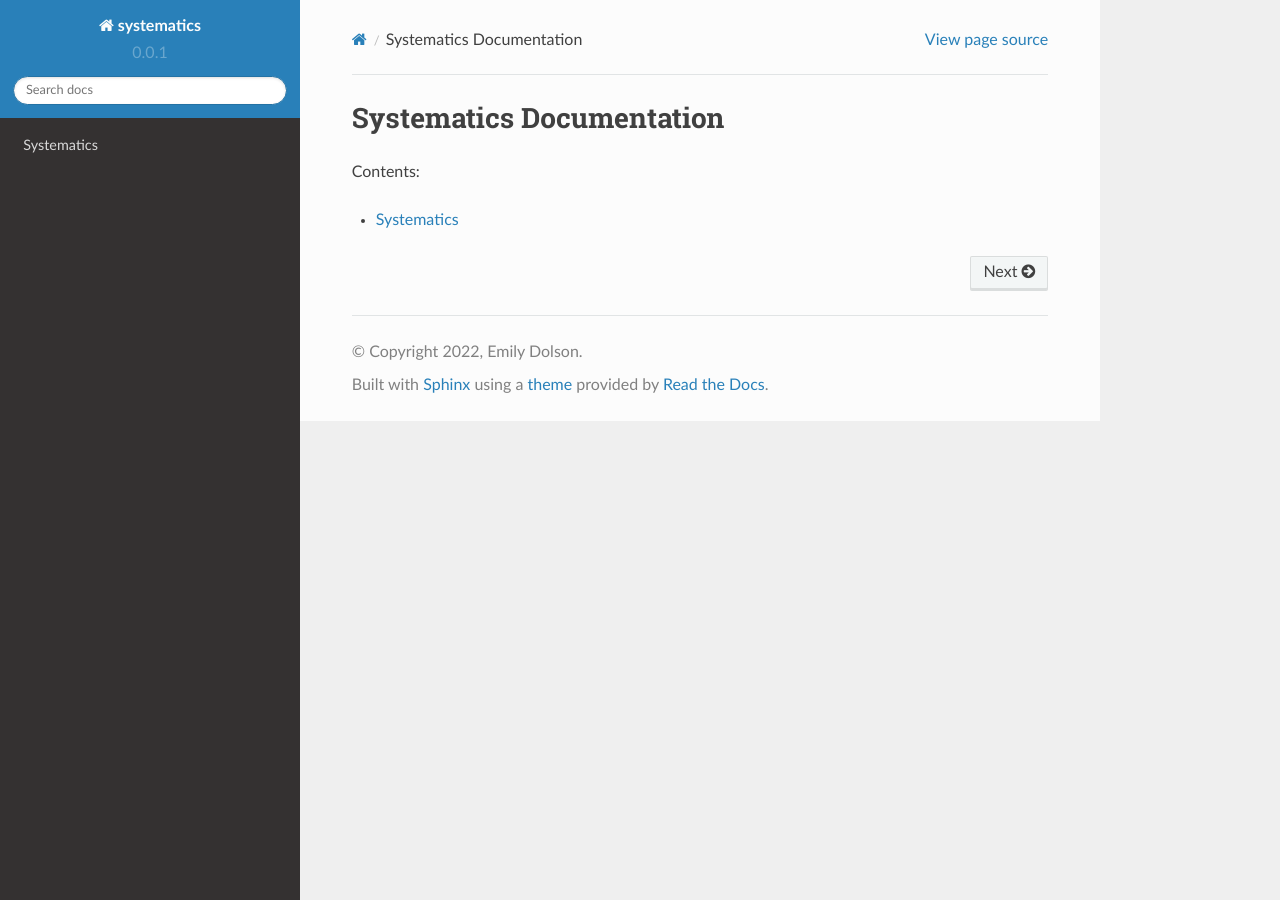
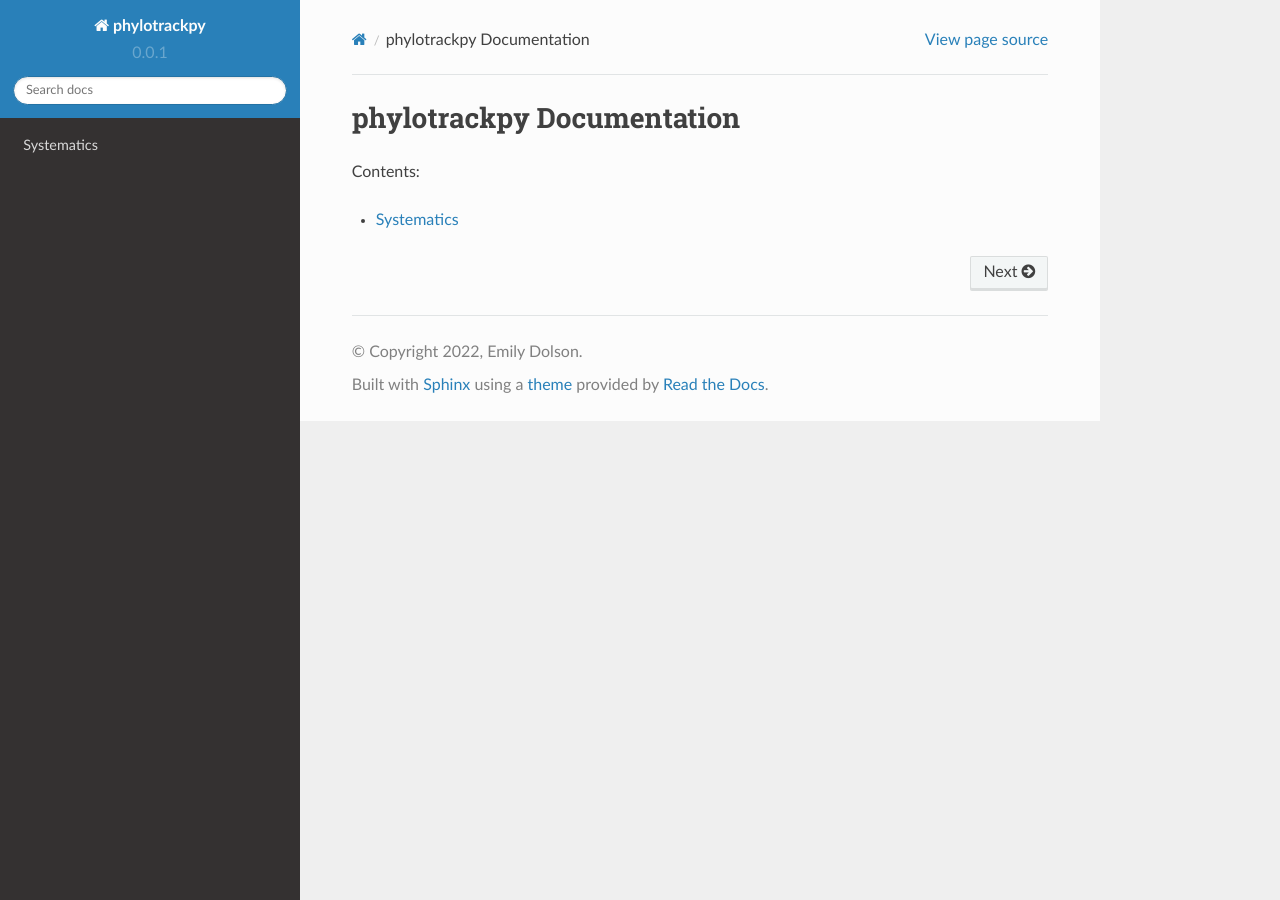
Before and after one commit to emilydolson/phylotrackpy, a Sphinx documentation site: the page built from docs/index.md, in a window 1280 px wide. Built offline with Sphinx 7.4.7 and the Read the Docs theme 2.0.0, drawn with Linux system fonts in a browser that asks for light colours.

Commit message:
Change package name to phylotrackpy

```diff
--- a/README.md
+++ b/README.md
@@ -1,3 +1,3 @@
-# python-phylogeny-tracker
+# phylotrackpy: a python phylogeny tracker
 
 [![Tests](https://github.com/emilydolson/python-phylogeny-tracker/actions/workflows/test.yml/badge.svg)](https://github.com/emilydolson/python-phylogeny-tracker/actions/workflows/test.yml) [![Documentation Status](https://readthedocs.org/projects/python-phylogeny-tracker/badge/?version=latest)](https://python-phylogeny-tracker.readthedocs.io/en/latest/?badge=latest)
--- a/docs/conf.py
+++ b/docs/conf.py
@@ -53,7 +53,7 @@ source_suffix = [".rst", ".md"]
 master_doc = "index"
 
 # General information about the project.
-project = "systematics"
+project = "phylotrackpy"
 copyright = "2022, Emily Dolson"
 author = "Emily Dolson"
 
--- a/docs/index.md
+++ b/docs/index.md
@@ -1,4 +1,4 @@
-# Systematics Documentation
+# phylotrackpy Documentation
 
 Contents:
 
--- a/setup.py
+++ b/setup.py
@@ -25,7 +25,7 @@ ext_modules = [
 ]
 
 setup(
-    name="systematics",
+    name="phylotrackpy",
     version=__version__,
     author="Emily Dolson",
     author_email="emilyldolson@gmail.com",
```
